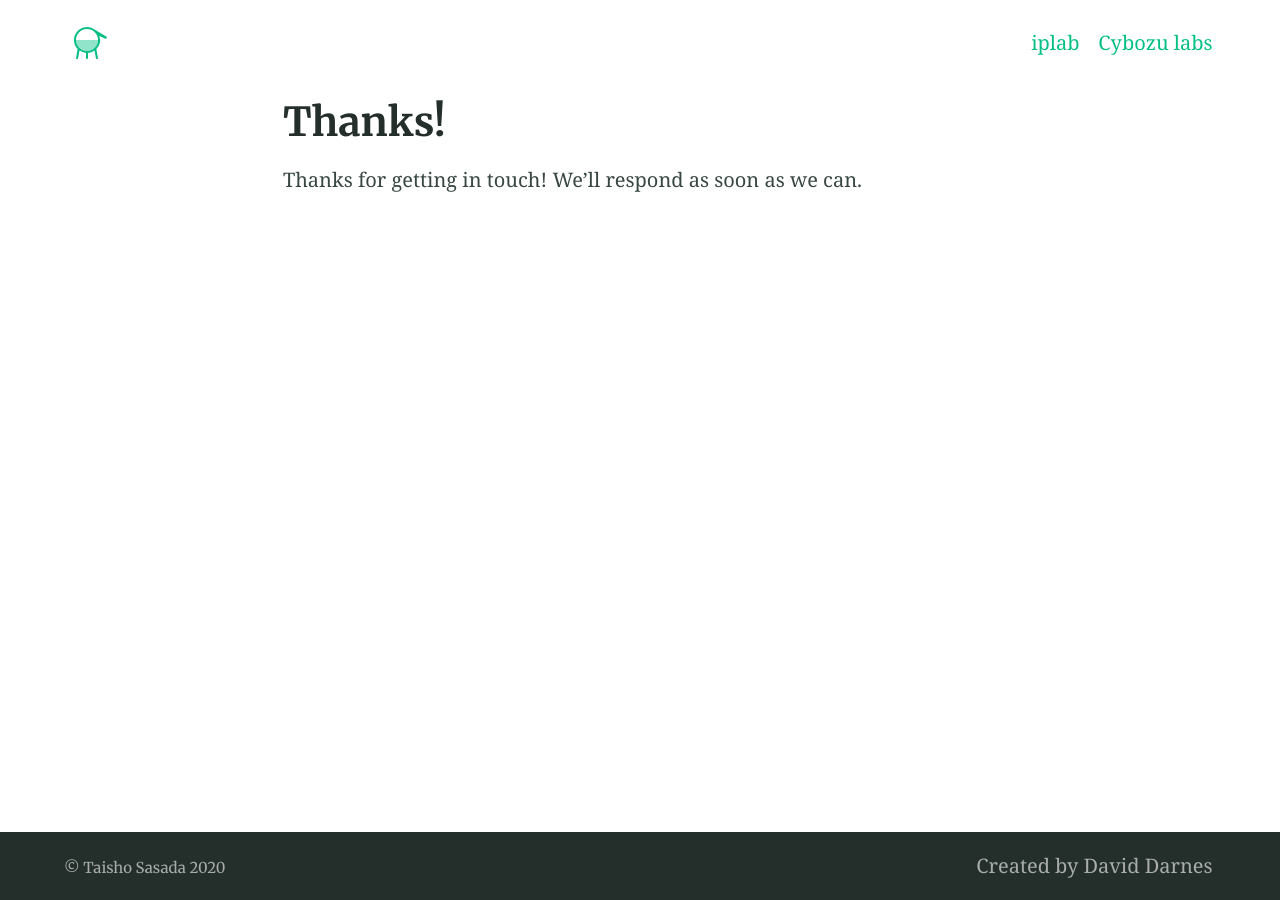
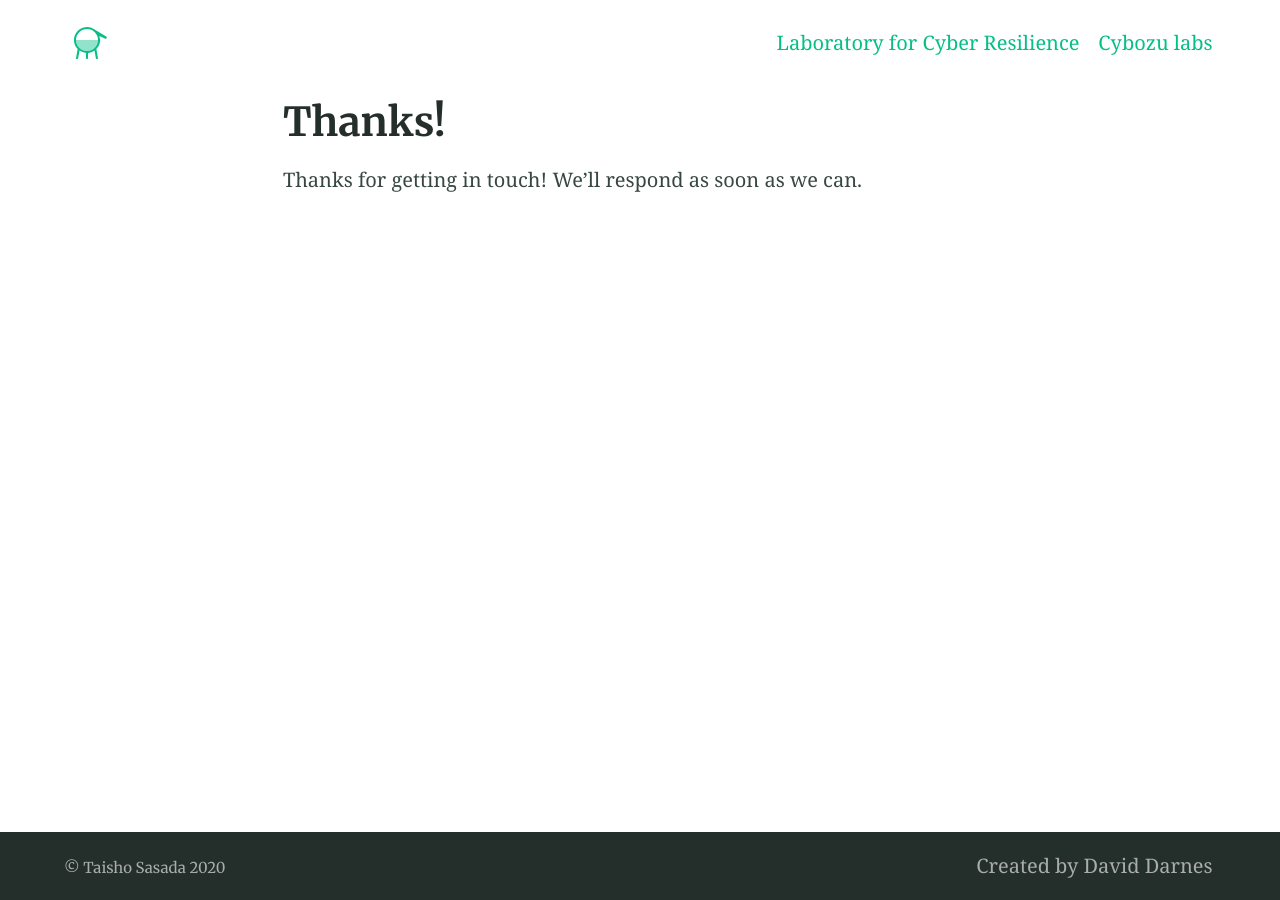
Before and after one commit to karapto/karapto.github.io, a Jekyll site: the page built from thanks.md, in a window 1280 px wide. Built offline with Jekyll 4.4.1, drawn with Linux system fonts in a browser that asks for light colours.

Commit message:
Update _config.yml

```diff
--- a/_config.yml
+++ b/_config.yml
@@ -119,7 +119,7 @@ favicons: # Favicons are also used in the manifest file. Syntax is 'size: path'
 
 # 9. Site navigation
 navigation_header:
-- title: iplab
+- title: Laboratory for Cyber Resilience
   url: https://iplab.naist.jp/
 - title: Cybozu labs
   url: https://labs.cybozu.co.jp/
```
